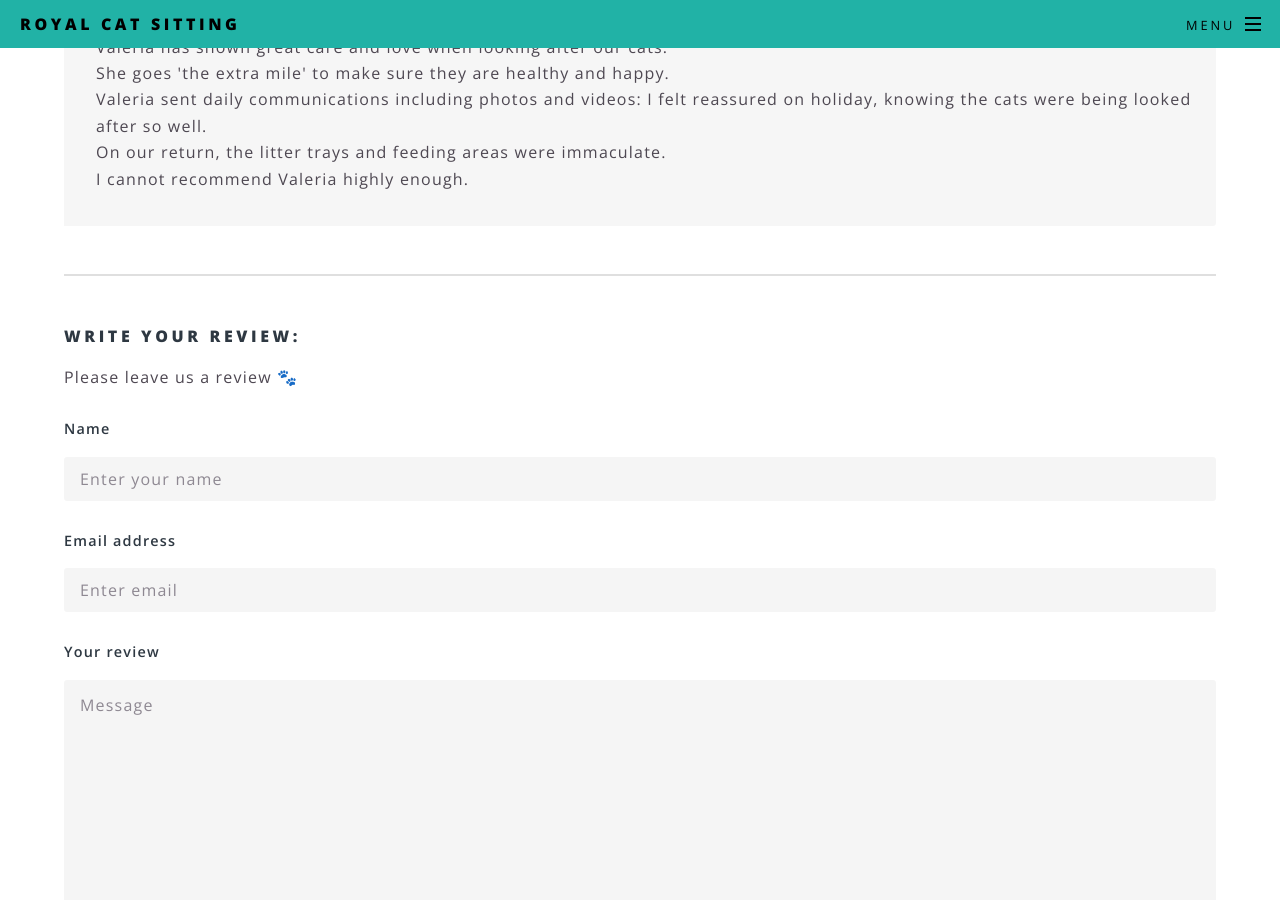
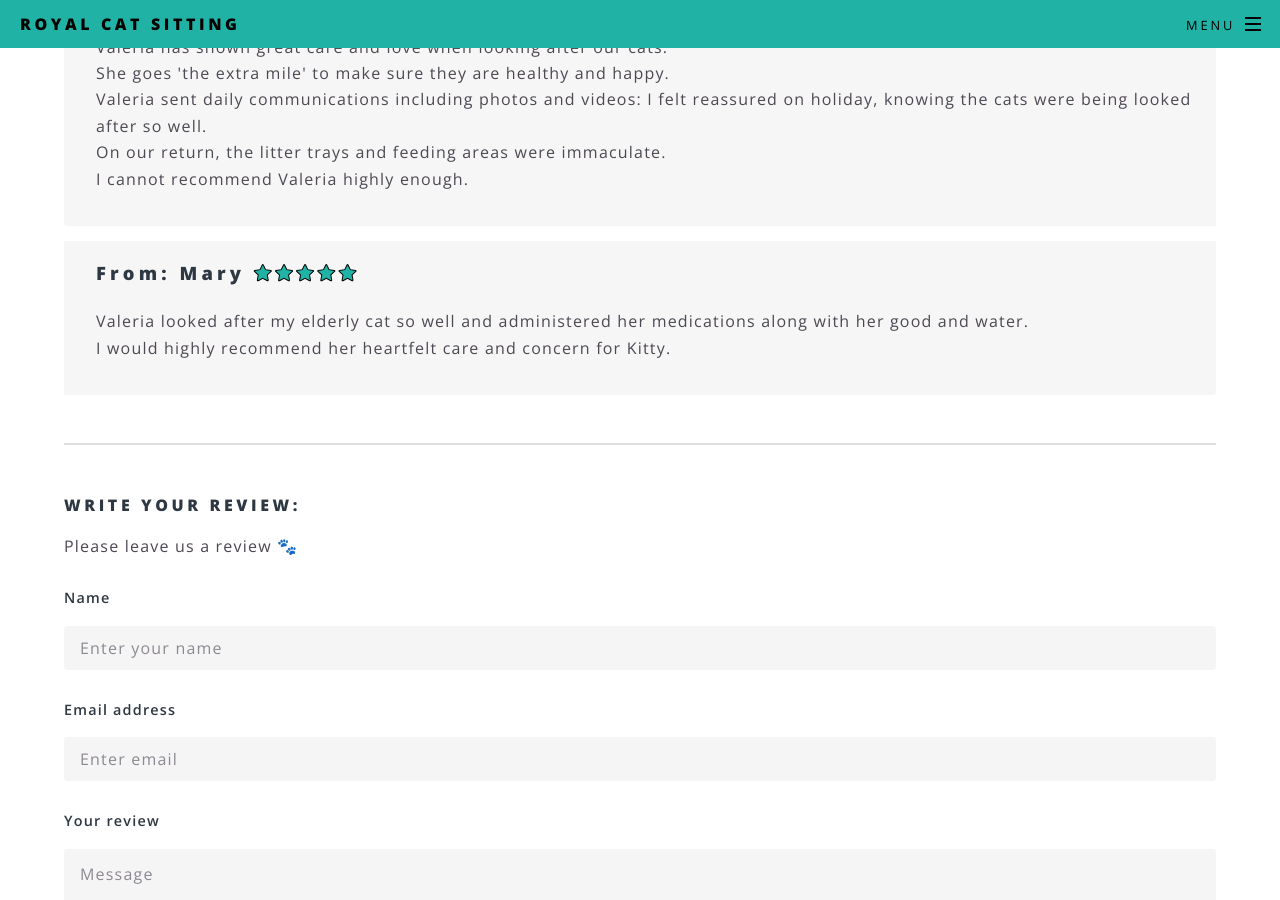
Before and after one commit to royalcatsitting/royalcatsitting.github.io, a Jekyll site: the page built from our_reviews.html, in a window 1280 px wide and 900 px high, scrolled down 2159 px. Built offline with Jekyll 4.4.1, drawn with Linux system fonts in a browser that asks for light colours.

Commit message:
Update our_reviews.html

```diff
--- a/our_reviews.html
+++ b/our_reviews.html
@@ -112,6 +112,16 @@
 	</p>
 </li>
 
+<li>
+	<h3 style="text-transform: none;">From: Mary <i class="icon fa-star icon-full"></i><i class="icon fa-star icon-full"></i><i class="icon fa-star icon-full"></i><i class="icon fa-star icon-full"></i><i class="icon fa-star icon-full"></i></h3>
+	<p>
+	Valeria looked after my elderly cat so well and administered her medications along with her good and water.<br />
+	I would highly recommend her heartfelt care and concern for Kitty.<br />
+
+	<!-- <div style="font-size: 10pt; line-height: 0.0em; font-style: italic;">14th June 2023</div> -->
+	</p>
+</li>
+
 			</ul>
 		</div>
 
```
